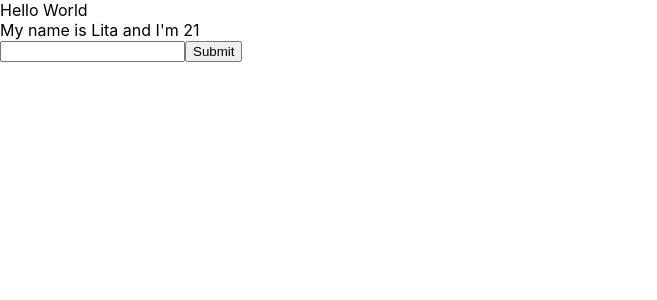
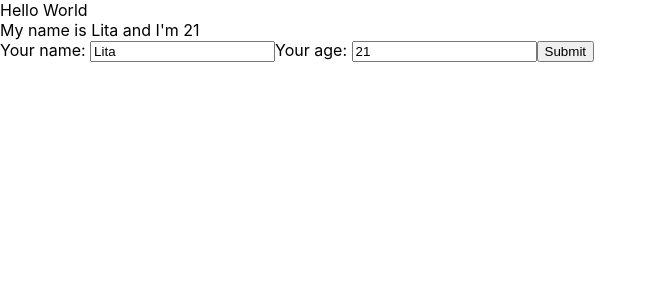
Before and after one commit to lita-nguyen/demo_week2_react, a React (Create React App) app in the folder basic-react/: page / in a window 1280 px wide. Shown: the top 300 px of the page, without its empty margins (0-657 px from the left). Built offline with nearby package versions, Linux system fonts and the light colour scheme.

Commit message:
nesting component

```diff
--- a/basic-react/src/components/MyComponent.js
+++ b/basic-react/src/components/MyComponent.js
@@ -1,46 +1,10 @@
 import React from "react";
+import UserInfo from "./UserInfo";
 class MyComponent extends React.Component {
-  state = {
-    name: "Lita",
-    address: "Ho Chi Minh City",
-    age: 21,
-  };
-
-  handleClick = (event) => {
-    console.log("You click button");
-
-    this.setState({
-      name: "Lita Nguyen",
-      age: Math.floor(Math.random() * 100 + 1),
-    });
-  };
-
-  handleOnMouseOver(event) {
-    console.log(event);
-  }
-
-  handleOnChangeInput = (event) => {
-    this.setState({
-      name: event.target.value,
-    });
-  };
-
-  handleOnSubmit = (event) => {
-    event.preventDefault();
-    console.log(this.state);
-  };
-
   render() {
     return (
       <div>
-        My name is {this.state.name} and I'm {this.state.age}
-        <form onSubmit={(event) => this.handleOnSubmit(event)}>
-          <input
-            type="text"
-            onChange={(event) => this.handleOnChangeInput(event)}
-          />
-          <button>Submit</button>
-        </form>
+        <UserInfo></UserInfo>
       </div>
     );
   }
--- /dev/null
+++ b/basic-react/src/components/UserInfo.js
@@ -0,0 +1,52 @@
+import React from "react";
+
+class UserInfo extends React.Component {
+  state = {
+    name: "Lita",
+    address: "Ho Chi Minh City",
+    age: 21,
+  };
+
+  handleOnChangeInput = (event) => {
+    this.setState({
+      name: event.target.value,
+    });
+  };
+
+  handleOnChangeAge = (event) => {
+    this.setState({
+      age: event.target.value,
+    });
+  };
+
+  handleOnSubmit = (event) => {
+    event.preventDefault();
+    console.log(this.state);
+  };
+  render() {
+    return (
+      <div>
+        My name is {this.state.name} and I'm {this.state.age}
+        <form onSubmit={(event) => this.handleOnSubmit(event)}>
+          <label>Your name: </label>
+          <input
+            value={this.state.name}
+            type="text"
+            onChange={(event) => this.handleOnChangeInput(event)}
+          />
+
+          <label>Your age: </label>
+          <input
+            value={this.state.age}
+            type="number"
+            onChange={(event) => this.handleOnChangeAge(event)}
+          />
+
+          <button>Submit</button>
+        </form>
+      </div>
+    );
+  }
+}
+
+export default UserInfo;
```
